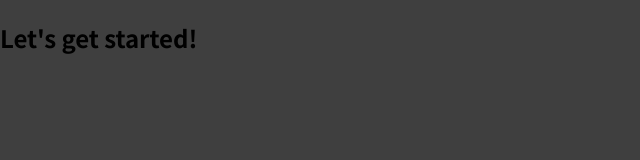
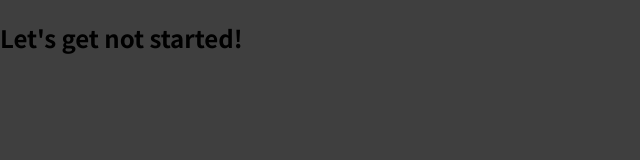
Before and after one commit to HalilSacirovic/React, a JavaScript app: page / in a window 1280 px wide. Shown: the top 160 px of the page, without its empty margins (0-640 px from the left). Built offline with nearby package versions, Linux system fonts and the light colour scheme.

Commit message:
is it working???

```diff
--- a/src/App.js
+++ b/src/App.js
@@ -1,7 +1,7 @@
 function App() {
   return (
     <div>
-      <h2>Let's get started!</h2>
+      <h2>Let's get not started!</h2>
     </div>
   );
 }
```
